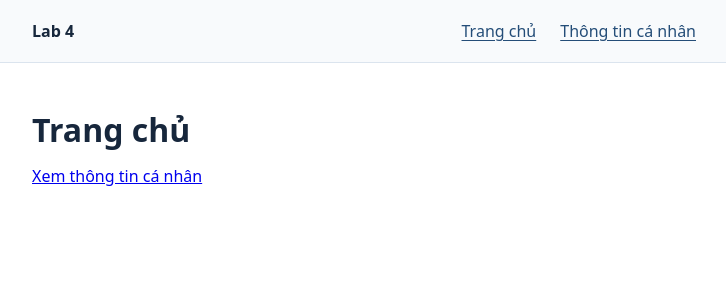
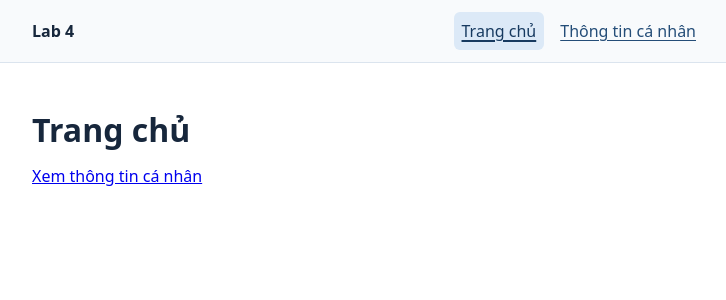
Before and after one commit to Zen10112/WEB_LAB04, a React (Vite) app in the folder EX/EX1/: page / in a window 1280 px wide. Shown: the top 300 px of the page, without its empty margins (272-998 px from the left). Built offline with nearby package versions, Linux system fonts and the light colour scheme.

Commit message:
feat: highlight active navigation with NavLink

```diff
--- a/EX/EX1/src/layouts/MainLayout.jsx
+++ b/EX/EX1/src/layouts/MainLayout.jsx
@@ -1,5 +1,10 @@
-import { Link, Outlet } from 'react-router';
+import { NavLink, Outlet } from 'react-router';
 import './main-layout.css';
+
+const navigationLinks = [
+  { to: '/', label: 'Trang chủ' },
+  { to: '/people', label: 'Thông tin cá nhân' },
+];
 
 export default function MainLayout() {
   return (
@@ -8,8 +13,18 @@ export default function MainLayout() {
         <div className="layout-header-inner">
           <strong>Lab 4</strong>
           <nav aria-label="Điều hướng chính">
-            <Link to="/">Trang chủ</Link>
-            <Link to="/people">Thông tin cá nhân</Link>
+            {navigationLinks.map(({ to, label }) => (
+              <NavLink
+                key={to}
+                to={to}
+                end
+                className={({ isActive }) =>
+                  isActive ? 'layout-nav-link is-active' : 'layout-nav-link'
+                }
+              >
+                {label}
+              </NavLink>
+            ))}
           </nav>
         </div>
       </header>
--- a/EX/EX1/src/layouts/main-layout.css
+++ b/EX/EX1/src/layouts/main-layout.css
@@ -32,14 +32,21 @@ body {
   gap: 0.25rem 0.5rem;
 }
 
-.layout-header a {
+.layout-nav-link {
   padding: 0.5rem;
+  border-radius: 0.375rem;
   color: #244d78;
   text-underline-offset: 0.2em;
 }
 
-.layout-header a:focus-visible {
-  outline: 2px solid #244d78;
+.layout-nav-link.is-active {
+  background: #dce9f7;
+  color: #173a60;
+  text-decoration-thickness: 0.14em;
+}
+
+.layout-nav-link:focus-visible {
+  outline: 2px solid #173a60;
   outline-offset: 2px;
 }
 
```
